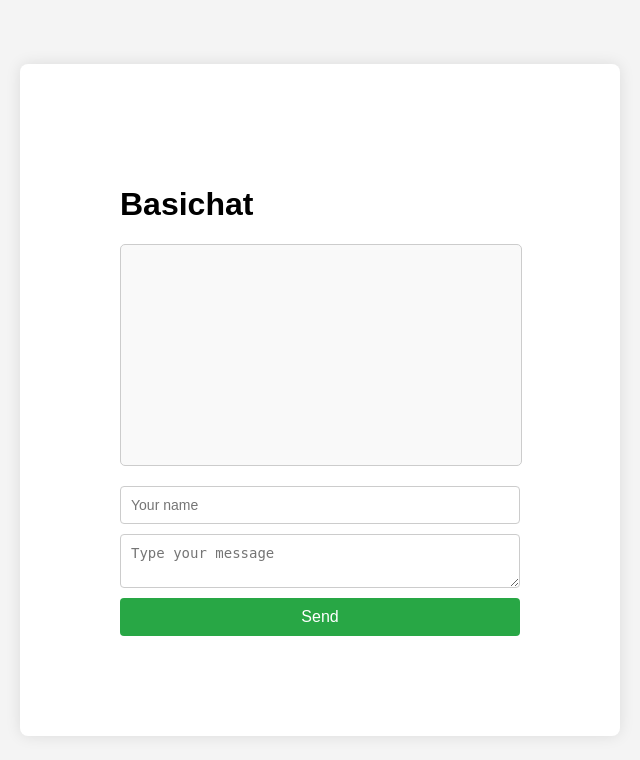
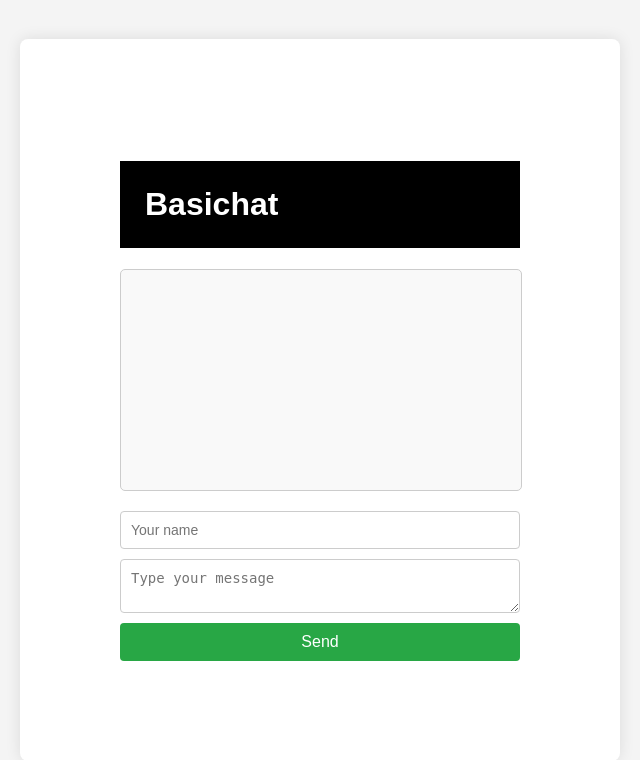
Before and after one commit to Ives-Lopez/basichat, a PHP site: page / in a window 1280 px wide. Shown: the top 760 px of the page, without its empty margins (320-960 px from the left). Run offline with PHP 8.4, Linux system fonts and the light colour scheme; data that the repository does not hold is empty.

Commit message:
#modified: "style.css.main"

```diff
--- a/style.css
+++ b/style.css
@@ -84,3 +84,9 @@ input[type="submit"] {
     cursor: pointer;
     font-size: 16px;
 }
+.main{
+    background-color: black;
+    color: white;
+    font-size: 25;
+    padding: 25px;
+}
```
